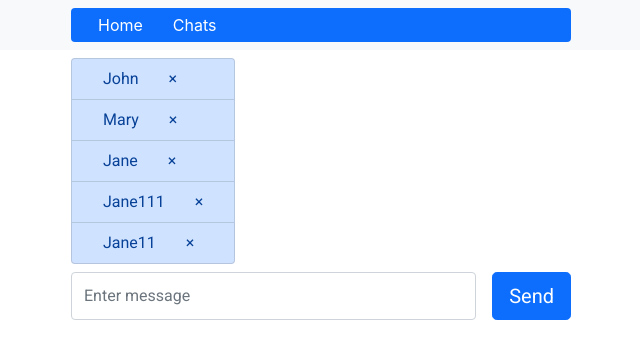
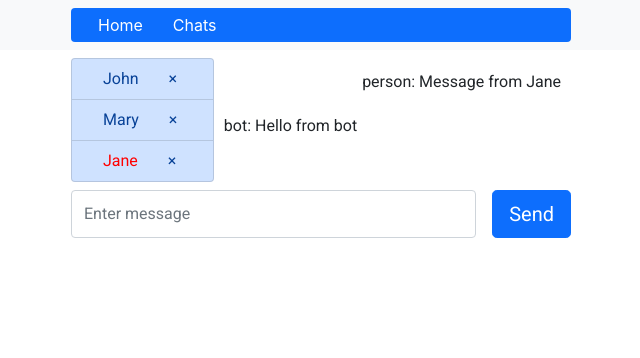
Before and after one commit to marxt2016/React, a React (Create React App) app: page /chats/jane in a window 1280 px wide. Shown: the top 358 px of the page, without its empty margins (319-959 px from the left). Built offline with nearby package versions, Linux system fonts and the light colour scheme.

Commit message:
corrected

```diff
--- a/src/App.js
+++ b/src/App.js
@@ -3,6 +3,7 @@ import { BrowserRouter, Link, Route, Routes } from 'react-router-dom';
 import { Home } from './components/Home';
 import { Chats } from './components/Chats';
 import { Nav, Navbar, Container } from 'react-bootstrap';
+import { Chatlist } from './components/Chatlist';
 
 
 export const App = () => (
@@ -25,7 +26,7 @@ export const App = () => (
 
         <Route path=":id" element={<Chats />} />
 
-        <Route index element={<Chats />} />
+        <Route index element={<Chatlist />} />
       </Route>
 
     </Routes>
--- a/src/components/Chatlist.js
+++ b/src/components/Chatlist.js
@@ -1,10 +1,11 @@
 
 import React, { useState, Fragment } from "react";
 import { ListGroup } from 'react-bootstrap';
-import { NavLink } from 'react-router-dom'
+import { NavLink } from 'react-router-dom';
+import { chatNamesInitial } from './Chats';
 
-export const Chatlist = ({ chatNames, deleteChat }) => {
-    console.log(chatNames);
+export const Chatlist = ({ chatNames = chatNamesInitial, deleteChat }) => {
+
     return (
         <ListGroup className='mt-2 mb-2 App' >
             {chatNames.map((chat) =>
@@ -14,7 +15,7 @@ export const Chatlist = ({ chatNames, deleteChat }) => {
                             style={({ isActive }) => ({ color: isActive ? "red" : "#084298" })}
                             to={`/chats/${chat.id}`} >{chat.name}
                         </NavLink>
-                        <a onClick={() => deleteChat(chat.id)}>&times;</a>
+                        <a onClick={deleteChat} id={chat.id} >&times;</a>
                     </ListGroup.Item>
 
                 </Fragment>
--- a/src/components/Chats.js
+++ b/src/components/Chats.js
@@ -6,54 +6,76 @@ import { InputForm } from './InputForm';
 import { AUTHORS } from './utils';
 import { Chatlist } from './Chatlist';
 import { v4 as uuidv4 } from 'uuid';
+import { useParams } from 'react-router';
 
 export const chatNamesInitial = [
     {
         name: "John",
-        id: uuidv4(),
+        id: "john",
     },
     {
         name: "Mary",
-        id: uuidv4(),
+        id: "mary",
     },
     {
         name: "Jane",
-        id: uuidv4(),
+        id: "jane",
     },
-    {
-        name: "Jane111",
-        id: uuidv4(),
-    },
-    {
-        name: "Jane11",
-        id: uuidv4(),
-    },
+
 ]
 
+const messagesInitial = {
+    john: [
+        {
+            text: 'Message from John',
+            author: 'person',
+            id: 'john'
+        }
+    ],
+    mary: [
+        {
+            text: 'Message from Mary',
+            author: 'person',
+            id: 'mary'
+        }
+    ],
+    jane: [
+        {
+            text: 'Message from Jane',
+            author: 'person',
+            id: 'jane'
+        }
+    ],
+
+}
 
 export function Chats() {
-
-    const [messages, setMessages] = useState([]);
+    let { id } = useParams();
+    console.log(id);
+    const [messages, setMessages] = useState(messagesInitial);
     const [chatNames, setChatNames] = useState(chatNamesInitial);
-
+    console.log(messages);
     const handleMessageSend = useCallback((newMessage) => {
         if (newMessage.text.length) {
-            setMessages(prevMessages => [...prevMessages, newMessage])
+            setMessages(
+                (prevMessages) => ({ ...prevMessages, [id]: [...prevMessages[id], newMessage] })
+            )
         }
-    }, [])
+    }, [id])
 
-    const handleDelete = (id) => {
-        let index = chatNames.indexOf(chatNames.find(el => el.id === id));
+    const handleDelete = (element) => {
+        let index = chatNames.indexOf(chatNames.find(el => el.id === element.target.id));
         if (index > -1) {
-            chatNames.splice(chatNames.indexOf(chatNames.find(el => el.id === id)), 1);
+            chatNames.splice(chatNames.indexOf(chatNames.find(el => el.id === element.target.id)), 1);
         }
-        setChatNames([...chatNames])
+        setChatNames([...chatNames]);
     }
 
     useEffect(() => {
+
         if (
-            messages.length &&
-            messages[messages.length - 1].author !== AUTHORS.bot
+            messages[id].length &&
+            messages[id][messages[id].length - 1].author !== AUTHORS.bot
         ) {
             const timer = setTimeout(
                 () =>
@@ -73,7 +95,7 @@ export function Chats() {
             <main>
                 <div className='Chatlist'>
                     <Chatlist chatNames={chatNames} deleteChat={handleDelete} onChange={setChatNames} />
-                    <Messages messages={messages} />
+                    <Messages messages={messages[id]} />
                 </div>
                 <InputForm onMessageSend={handleMessageSend} />
             </main>
--- a/src/components/Messages.js
+++ b/src/components/Messages.js
@@ -1,6 +1,7 @@
 import React from "react";
 const createMessage = (message) => {
     const { text, author, id } = message;
+
     return (
         <div key={id} className={`Messages-content${author === 'person' ? ' person' : ''}`}>
             < div className="text" ><span>{author}</span>:<span> {text}</span></div >
@@ -9,9 +10,10 @@ const createMessage = (message) => {
 }
 
 export const Messages = ({ messages }) => {
+    console.log(messages);
     return (
         <ul className='Messages-list' >
-            {messages.map(createMessage)}
+            {messages.map(message => createMessage(message))}
         </ul>
     )
 }
```
